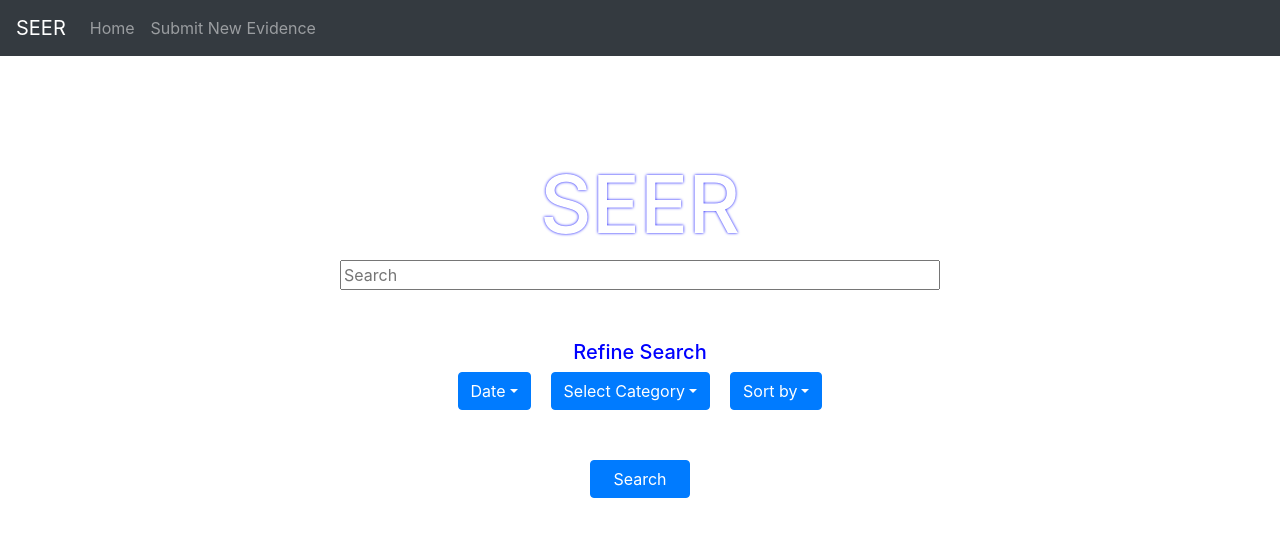
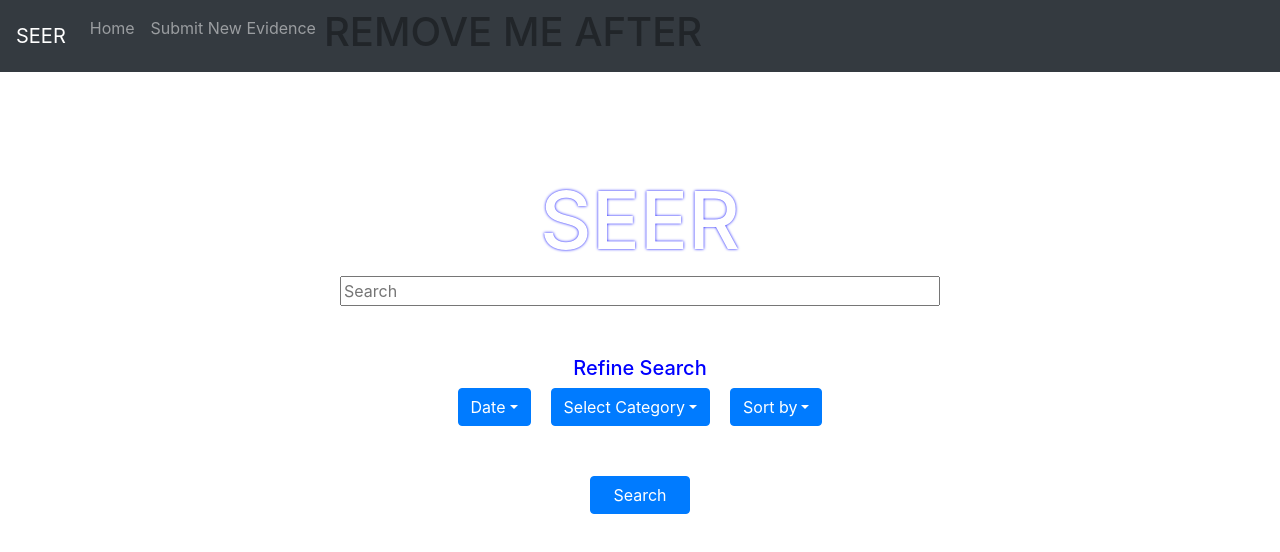
Before and after one commit to trowa0304/cise-project, a React (Create React App) app: page / in a window 1280 px wide. Shown: the top 552 px of the page. Built offline with nearby package versions, Linux system fonts and the light colour scheme.

Commit message:
Update NavigationBar.js
added in test message

```diff
--- a/src/components/general-components/NavigationBar.js
+++ b/src/components/general-components/NavigationBar.js
@@ -11,6 +11,8 @@ class NavigationBar extends React.Component {
           <Nav className="mr-auto">
             <Nav.Link href="#home">Home</Nav.Link>
             <Nav.Link href="#features">Submit New Evidence</Nav.Link>
+            <h1>REMOVE ME AFTER</h1>
+
           </Nav>
         </Navbar>
       </div>
```
